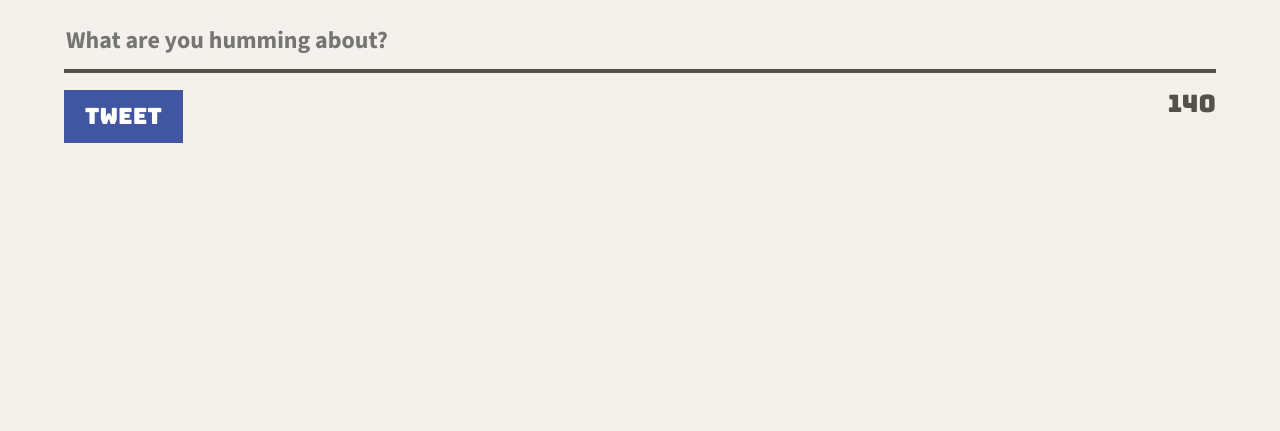
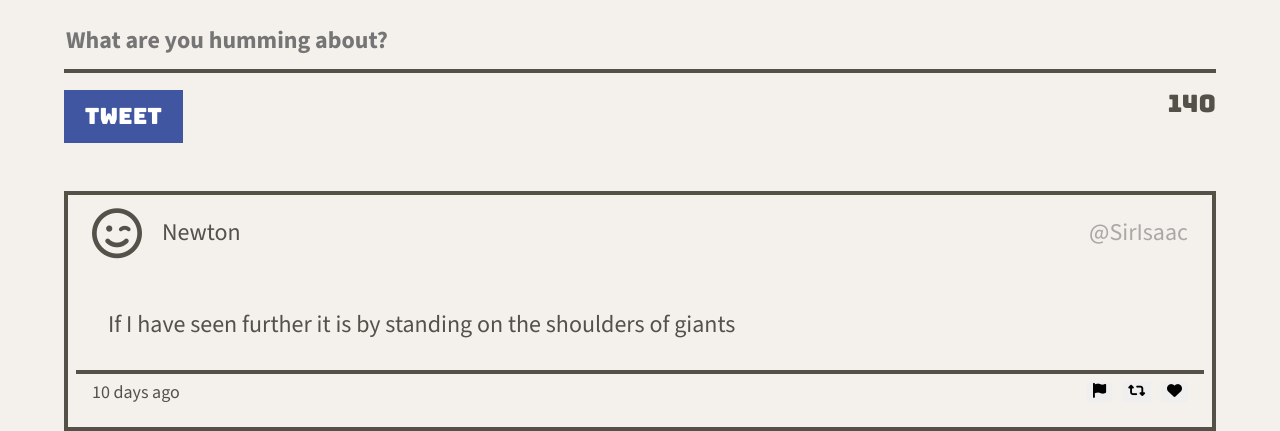
Before and after one commit to JorgeLMedina/tweeter, a website: page public/index.html in a window 1280 px wide. Shown: the part 636-1067 px from the top of the page. Before the commit the page ends 800 px from the top, so only its background shows below. Drawn offline with nearby package versions, Linux system fonts and the light colour scheme.

Commit message:
Add tweet container in HTML file and adjusted its style in CSS with a hover state.

```diff
--- a/public/index.html
+++ b/public/index.html
@@ -4,6 +4,11 @@
 <head>
   <!-- Meta Information -->
   <title>Tweeter - Home Page</title>
+
+  <!--Font awesome-->
+  <link rel="stylesheet" href="https://cdnjs.cloudflare.com/ajax/libs/font-awesome/6.5.2/css/all.min.css"
+    integrity="sha512-SnH5WK+bZxgPHs44uWIX+LLJAJ9/2PkPKZ5QiAj6Ta86w+fsb2TkcmfRyVX3pBnMFcV7oQPJkl9QevSCWr3W6A=="
+    crossorigin="anonymous" referrerpolicy="no-referrer" />
 
   <!-- External CSS -->
   <link rel="stylesheet" href="https://cdnjs.cloudflare.com/ajax/libs/normalize/8.0.1/normalize.min.css"
@@ -26,6 +31,7 @@
   <link rel="stylesheet" href="/styles/nav.css" type="text/css" />
   <link rel="stylesheet" href="/styles/header.css" type="text/css" />
   <link rel="stylesheet" href="/styles/new-tweet.css" type="text/css" />
+  <link rel="stylesheet" href="/styles/tweet.css" type="text/css" />
 
   <!-- External JS -->
   <script src="https://ajax.googleapis.com/ajax/libs/jquery/3.4.1/jquery.min.js"></script>
@@ -49,7 +55,7 @@
   </nav>
 
   <!-- User avatar and name -->
-  <header>
+  <header id="main-header">
     <div>
       <img src="/images/profile-hex.png">
     </div>
@@ -74,6 +80,39 @@
         </div>
       </form>
     </section>
+    <section class="tweet-container">
+      <article class="tweet">
+        <header class="tweet-header">
+          <div class="tweet-name">
+            <i class="fa-regular fa-face-smile-wink"></i>
+            <p>Newton</p>
+          </div>
+          <p class="tweet-handle">@SirIsaac</p>
+        </header>
+        <div class="div-content">
+          <p>
+            If I have seen further it is by standing on the shoulders of giants
+          </p>
+        </div>
+        <footer class="below-tweet">
+          <p>
+            10 days ago
+          </p>
+          <div class="tweet-icons">
+            <button class="flag-button">
+              <i class="fa-solid fa-flag"></i>
+            </button>
+            <button class="retweet-button">
+              <i class="fa-solid fa-retweet"></i>
+            </button>
+            <button class="heart-button">
+              <i class="fa-solid fa-heart"></i>
+            </button>
+          </div>
+        </footer>
+      </article>
+
+    </section>
   </main>
 </body>
 
--- a/public/scripts/composer-char-counter.js
+++ b/public/scripts/composer-char-counter.js
@@ -1,6 +1,6 @@
 $(document).ready(function () {
   function updateCounter() {
-    let charCurrent = $("#tweet-text").val().length;
+    let charCurrent = $(this).val().length;
     let charMaxNumber = 140;
     let charRemaining = charMaxNumber - charCurrent;
     $('.counter').text(charRemaining);
@@ -12,7 +12,5 @@ $(document).ready(function () {
     }
   }
 
-  $("#tweet-text").on("input", function () {
-    updateCounter();
-  });
+  $("#tweet-text").on("input", updateCounter);
 });
--- a/public/styles/header.css
+++ b/public/styles/header.css
@@ -1,4 +1,4 @@
-header {
+#main-header {
   height: 400px;
   width: 100%;
   display: flex;
--- a/public/styles/layout.css
+++ b/public/styles/layout.css
@@ -29,6 +29,8 @@ body {
  */
 
 main {
+  display: flex;
+  flex-direction: column;
   width: 90%;
   margin: 160px auto 0;
 }
--- /dev/null
+++ b/public/styles/tweet.css
@@ -0,0 +1,99 @@
+.tweet-container {
+  margin: 3rem 0 0 0;
+  height: 240px;
+  background-color: #f4f1ec;
+  border: 4px solid #545149
+}
+
+.tweet-container:hover {
+  box-shadow: 10px 10px 0 2px rgb(64, 86, 161, 0.3);
+}
+
+article .tweet {
+  display: flex;
+  flex-direction: column;
+  border: 4px #545149;
+  font-family: "Source Sans 3", sans-serif;
+  font-weight: bold;
+  background-color: #f4f1ec;
+}
+
+article .tweet-header {
+  display: flex;
+  justify-content: space-between;
+  padding: 0 1.5rem;
+
+}
+
+.tweet-name {
+  display: flex;
+  flex-direction: row;
+  justify-content: space-aroundend;
+  align-items: center;
+}
+
+.fa-face-smile-wink {
+  width: 70px;
+  font-size: 50px;
+}
+
+article .div-content {
+  font-weight: bold;
+  border-bottom: 4px #545149;
+}
+
+.div-content p {
+  margin: 0.5rem;
+  display: flex;
+  justify-content: start;
+  padding: 2rem;
+  border-bottom: 4px solid #545149;
+  font-weight: 500;
+}
+
+.tweet-handle {
+  color: rgba(0, 0, 0, 0.3);
+}
+
+.below-tweet {
+  margin: 0.5rem 1.5rem;
+  display: flex;
+  justify-content: space-between;
+  align-items: start;
+  font-size: large;
+}
+
+.below-tweet p {
+  margin: 0;
+}
+
+.tweet-icons {
+  display: flex;
+  gap: 10px;
+  font-size: 15px;
+  color: #4056A1;
+}
+
+.flag-button {
+  border: none;
+}
+
+.flag-button:hover {
+  color: orange;
+}
+
+.retweet-button {
+  border: none;
+}
+
+.retweet-button:hover {
+  color: orange;
+}
+
+.heart-button {
+  border: none;
+}
+
+.heart-button:hover {
+  color: orange;
+}
--- a/server/data-files/initial-tweets.json
+++ b/server/data-files/initial-tweets.json
@@ -8,7 +8,7 @@
     "content": {
       "text": "If I have seen further it is by standing on the shoulders of giants"
     },
-    "created_at": 1715222186957
+    "created_at": 1715651073765
   },
   {
     "user": {
@@ -19,6 +19,6 @@
     "content": {
       "text": "Je pense , donc je suis"
     },
-    "created_at": 1715308586957
+    "created_at": 1715737473765
   }
 ]
```
